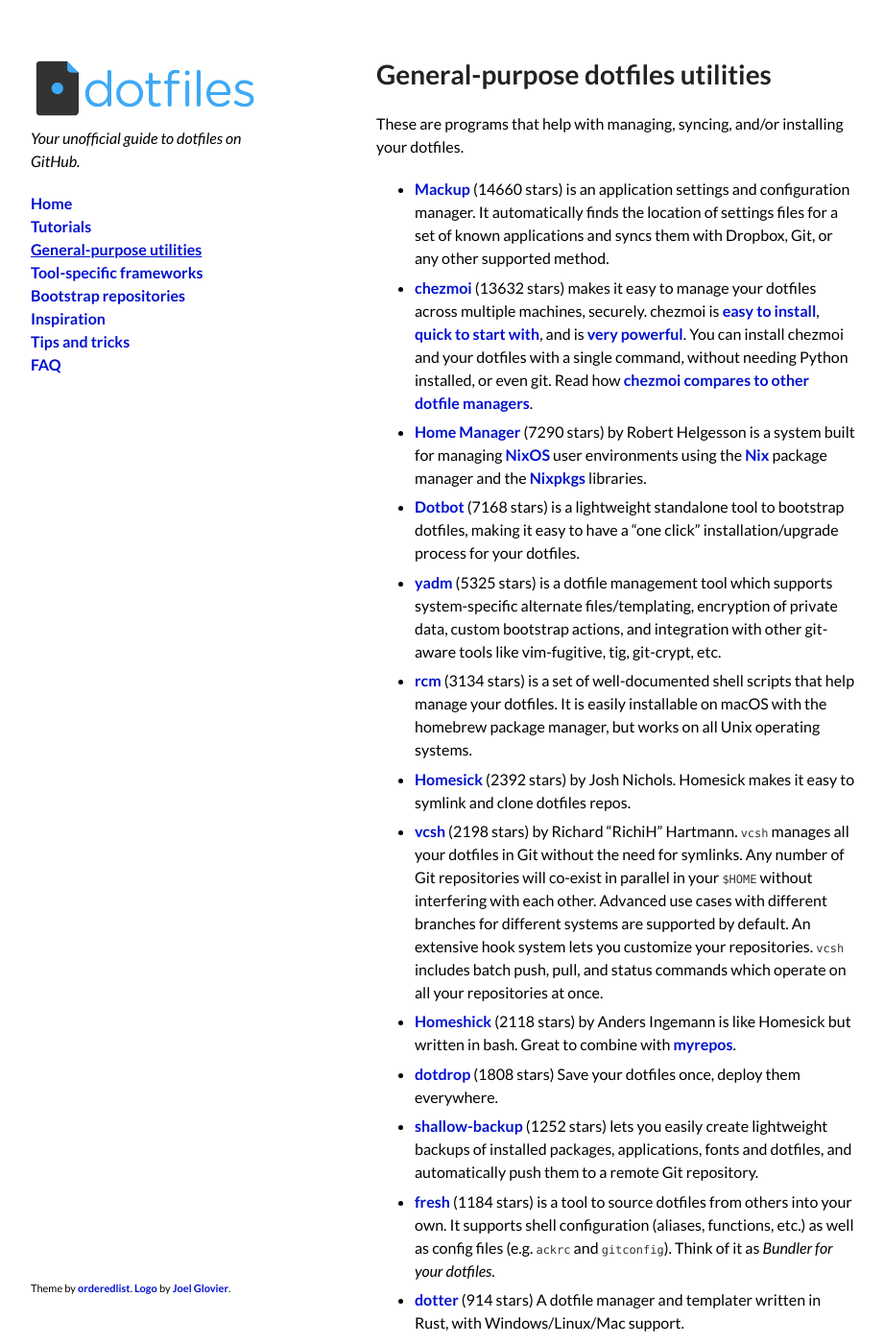
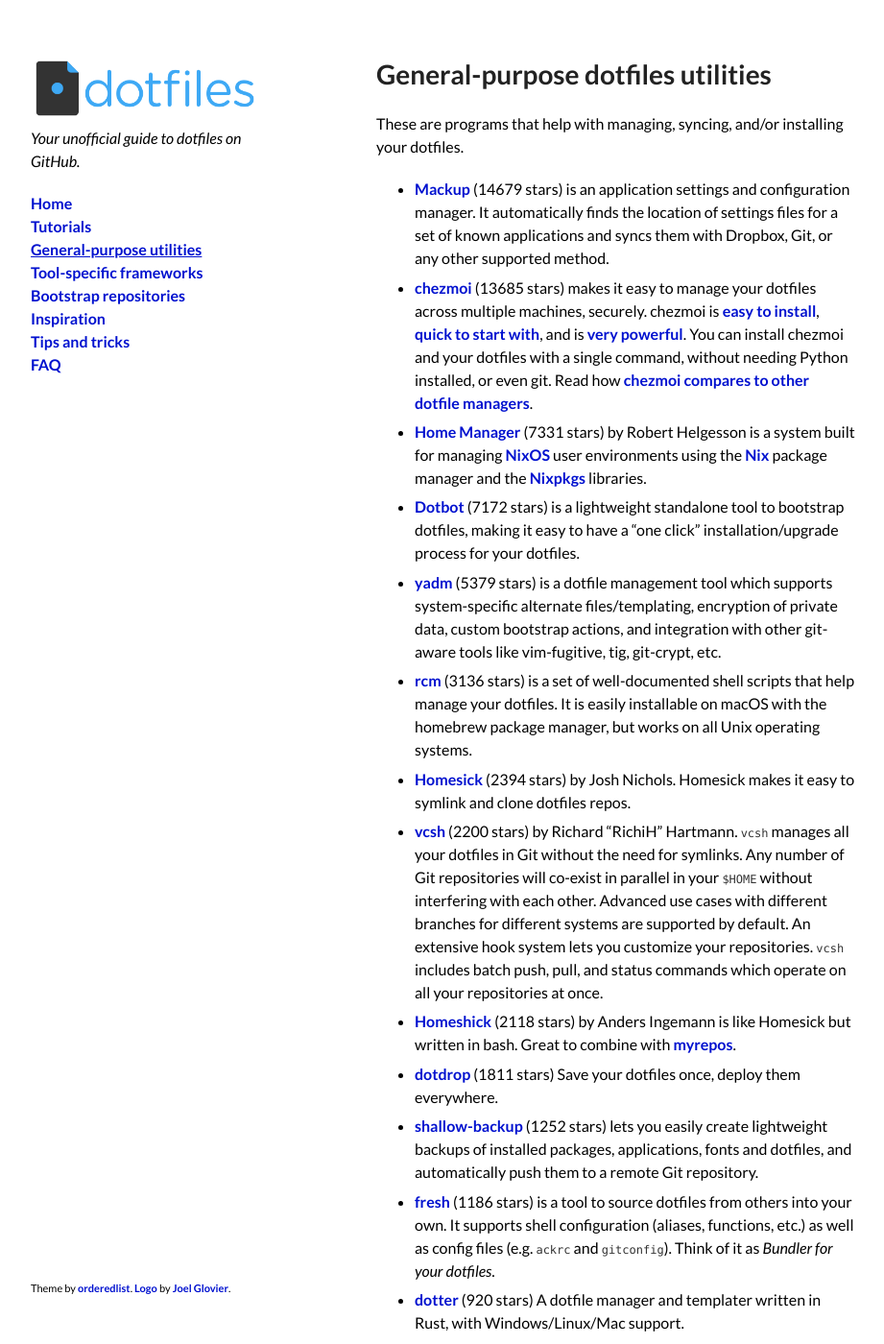
Before and after one commit to dotfiles/dotfiles.github.com, a Jekyll site: the page built from utilities.md, in a window 1280 px wide and 1400 px high. Shown: the whole window at 96% size, without its empty margins (178-1099 px from the left). Built offline with Jekyll 4.4.1, drawn with Linux system fonts in a browser that asks for light colours; comment, search, counter and statistics services are not loaded; some of the changed text lies outside the part shown.

Commit message:
Update star counts

```diff
--- a/_data/utilities.yml
+++ b/_data/utilities.yml
@@ -9,14 +9,14 @@
   notes: is a minimalist dotfile management framework, written 100% in bash.
   stars: 104
   url: https://github.com/bashdot/bashdot
-- forks: 493
+- forks: 499
   name: chezmoi
   notes: makes it easy to manage your dotfiles across multiple machines, securely.
     chezmoi is [easy to install](https://chezmoi.io/install/), [quick to start with](https://chezmoi.io/quick-start/),
     and is [very powerful](https://www.chezmoi.io/user-guide/setup/). You can install
     chezmoi and your dotfiles with a single command, without needing Python installed,
     or even git. Read how [chezmoi compares to other dotfile managers](https://www.chezmoi.io/comparison-table/).
-  stars: 13632
+  stars: 13685
   url: https://github.com/twpayne/chezmoi
   website: https://chezmoi.io
 - forks: 4
@@ -48,12 +48,12 @@
   name: Dotbot
   notes: is a lightweight standalone tool to bootstrap dotfiles, making it easy to
     have a "one click" installation/upgrade process for your dotfiles.
-  stars: 7168
+  stars: 7172
   url: https://github.com/anishathalye/dotbot
-- forks: 106
+- forks: 105
   name: dotdrop
   notes: Save your dotfiles once, deploy them everywhere.
-  stars: 1808
+  stars: 1811
   url: https://github.com/deadc0de6/dotdrop
 - forks: 31
   name: dotfiler
@@ -120,7 +120,7 @@
   notes: is a tool to source dotfiles from others into your own. It supports shell
     configuration (aliases, functions, etc.) as well as config files (e.g. `ackrc`
     and `gitconfig`). Think of it as _Bundler for your dotfiles_.
-  stars: 1184
+  stars: 1186
   url: https://github.com/freshshell/fresh
 - forks: 35
   name: Ghar
@@ -140,19 +140,19 @@
     you. Homely also has a clever Automatic Cleanup feature and good tutorials.
   stars: 44
   url: https://github.com/phodge/homely
-- forks: 1866
+- forks: 1874
   name: Home Manager
   notes: by Robert Helgesson is a system built for managing [NixOS](https://nixos.org)
     user environments using the [Nix](https://nixos.org/nix/) package manager and
     the [Nixpkgs](https://nixos.org/nixpkgs/) libraries.
-  stars: 7290
+  stars: 7331
   url: https://github.com/nix-community/home-manager
-- forks: 23
+- forks: 22
   name: Homemaker
   notes: by Alex Yatskov. Homemaker is a standalone tool written in Golang to manage
     both common and machine-specific dotfile settings. Homemaker can be configured
     in TOML, YAML or JSON.
-  stars: 237
+  stars: 236
   url: https://github.com/FooSoft/homemaker
 - forks: 146
   name: Homeshick
@@ -163,7 +163,7 @@
 - forks: 125
   name: Homesick
   notes: by Josh Nichols. Homesick makes it easy to symlink and clone dotfiles repos.
-  stars: 2392
+  stars: 2394
   url: https://github.com/technicalpickles/homesick
 - name: myrepos
   notes: is a tool to manage all your version control repositories at once.
@@ -175,14 +175,14 @@
     Dotfiles are treated as packages that coexist together seamlessly and can be fully
     controlled and synced across different systems. There is a wide range of packages
     already available in the [Official Pearl Hub](https://github.com/pearl-hub).
-  stars: 229
+  stars: 228
   url: https://github.com/pearl-core/pearl
 - forks: 136
   name: rcm
   notes: is a set of well-documented shell scripts that help manage your dotfiles.
     It is easily installable on macOS with the homebrew package manager, but works
     on all Unix operating systems.
-  stars: 3134
+  stars: 3136
   url: https://github.com/thoughtbot/rcm
 - forks: 250
   name: shallow-backup
@@ -208,14 +208,14 @@
     branches for different systems are supported by default. An extensive hook system
     lets you customize your repositories. `vcsh` includes batch push, pull, and status
     commands which operate on all your repositories at once.
-  stars: 2198
+  stars: 2200
   url: https://github.com/RichiH/vcsh
 - forks: 178
   name: yadm
   notes: is a dotfile management tool which supports system-specific alternate files/templating,
     encryption of private data, custom bootstrap actions, and integration with other
     git-aware tools like vim-fugitive, tig, git-crypt, etc.
-  stars: 5325
+  stars: 5379
   url: https://github.com/TheLocehiliosan/yadm
   website: https://yadm.io/
 - forks: 9
@@ -235,7 +235,7 @@
 - forks: 49
   name: dotter
   notes: A dotfile manager and templater written in Rust, with Windows/Linux/Mac support.
-  stars: 914
+  stars: 920
   url: https://github.com/SuperCuber/dotter
 - forks: 61
   name: dotfiles
@@ -243,10 +243,10 @@
     Bernard.
   stars: 583
   url: https://github.com/jbernard/dotfiles
-- forks: 47
+- forks: 49
   name: comtrya
   notes: configuration Management for Localhost / dotfiles.
-  stars: 515
+  stars: 517
   url: https://github.com/comtrya/comtrya
   website: https://www.comtrya.dev/
 - forks: 8
@@ -272,5 +272,5 @@
   notes: is an application settings and configuration manager. It automatically finds
     the location of settings files for a set of known applications and syncs them
     with Dropbox, Git, or any other supported method.
-  stars: 14660
+  stars: 14679
   url: https://github.com/lra/mackup
```
Also changed, not shown: _data/bootstrap.yml (+4 -4 lines), _data/frameworks.yml (+48 -48 lines), _data/inspiration.yml (+25 -25 lines).
